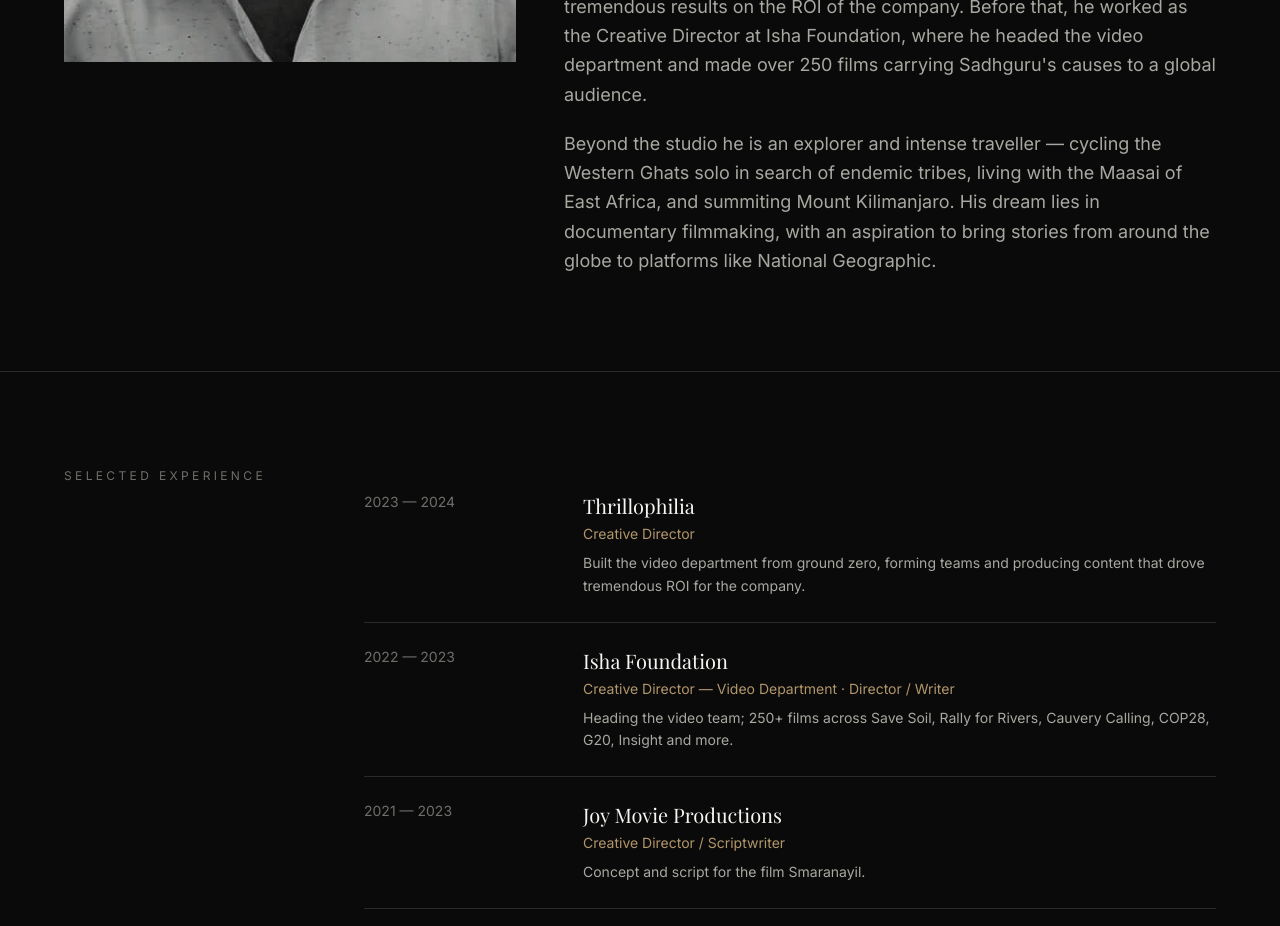
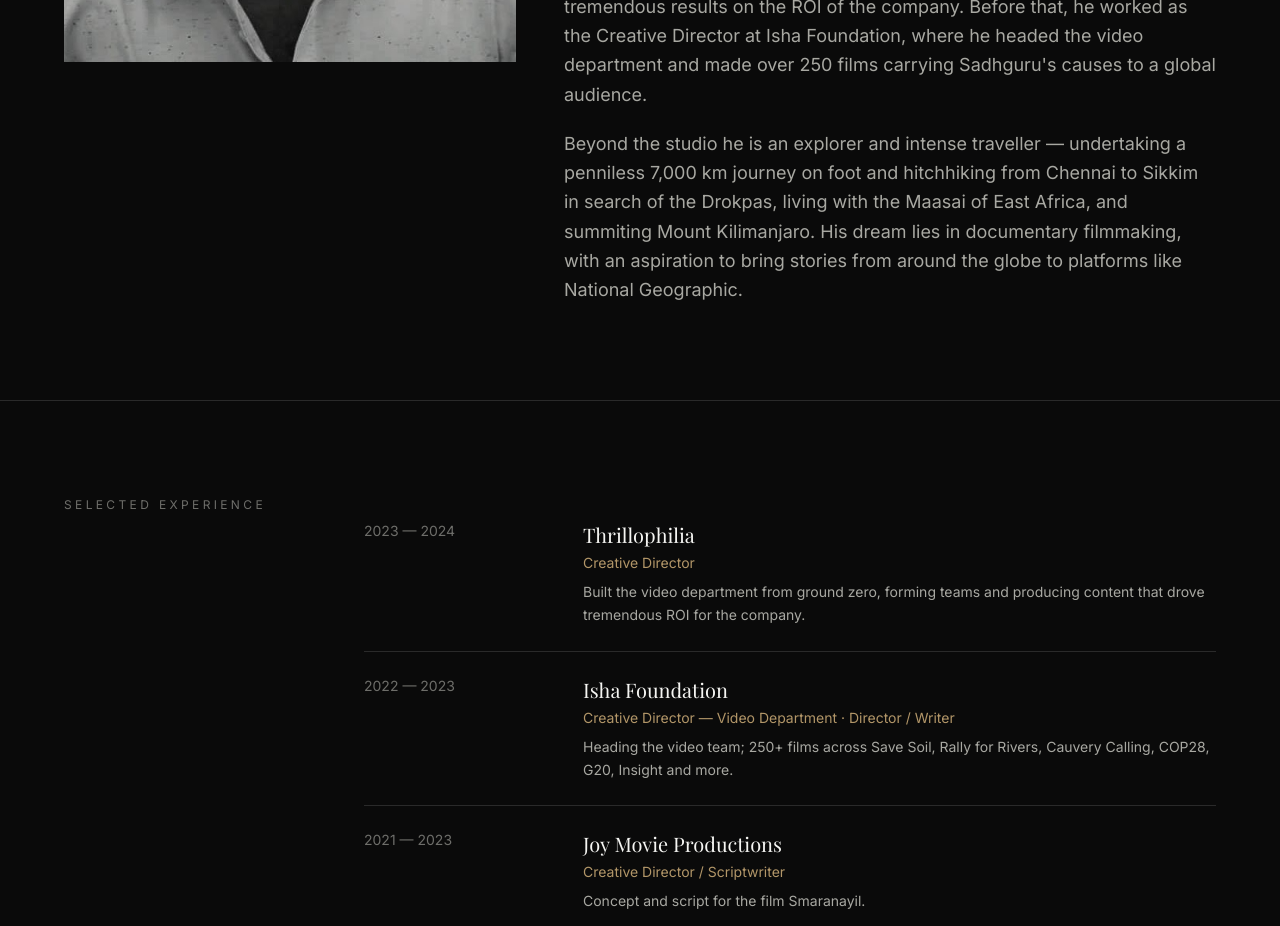
Before and after one commit to ddssidharth-hash/Cine-Crafter-Productions, a Next.js app: page /about in a window 1280 px wide. Shown: the part 1900-2826 px from the top of the page. Built offline with nearby package versions, Linux system fonts and the light colour scheme; no server answers; the database is empty; a web font is replaced by a local one.

Commit message:
docs: replace Western Ghats cycling with Chennai to Sikkim journey in founder bio and experimental projects

```diff
--- a/src/data/about.ts
+++ b/src/data/about.ts
@@ -39,7 +39,7 @@
   bio: [
     "A storyteller at heart with over twelve years behind the camera and the edit, Sidharth has spent his career turning extensive research into narratives that come to life on screen. He began as an assistant director and, through relentless dedication, grew into a seasoned writer and director — and the founder of CineCrafter Productions.",
     "His work spans esteemed production houses and networks — Balaji Telefilms, ALT Balaji, MTV, Sun Network, Channel V, Zee Tamil, Banijay Asia and Joy Movie Productions among them — across web series, reality television, advertising and four South Indian films. Previously, he was the Creative Director at Thrillophilia, building a video department from ground zero, forming teams and producing content that, in turn, showed tremendous results on the ROI of the company. Before that, he worked as the Creative Director at Isha Foundation, where he headed the video department and made over 250 films carrying Sadhguru's causes to a global audience.",
-    "Beyond the studio he is an explorer and intense traveller — cycling the Western Ghats solo in search of endemic tribes, living with the Maasai of East Africa, and summiting Mount Kilimanjaro. His dream lies in documentary filmmaking, with an aspiration to bring stories from around the globe to platforms like National Geographic.",
+    "Beyond the studio he is an explorer and intense traveller — undertaking a penniless 7,000 km journey on foot and hitchhiking from Chennai to Sikkim in search of the Drokpas, living with the Maasai of East Africa, and summiting Mount Kilimanjaro. His dream lies in documentary filmmaking, with an aspiration to bring stories from around the globe to platforms like National Geographic.",
   ],
 };
 
--- a/src/data/experimental.ts
+++ b/src/data/experimental.ts
@@ -38,18 +38,7 @@
     cover: typographicCover("KILIMANJARO", "#C45A34"),
     stills: [],
   },
-  {
-    slug: "western-ghats",
-    title: "Stories of the Western Ghats",
-    tag: "Documentary · Solo",
-    excerpt:
-      "Cycling the Western Ghats solo, in search of endemic tribes and their stories.",
-    description:
-      "A solo cycling expedition across the Western Ghats in search of stories from the region's endemic tribes — living among them, documenting their livelihoods and writing about their way of life.",
-    year: 2022,
-    cover: typographicCover("WESTERN GHATS", "#3C6E52"),
-    stills: [],
-  },
+
   {
     slug: "east-africa-maasai",
     title: "Among the Maasai",
```
